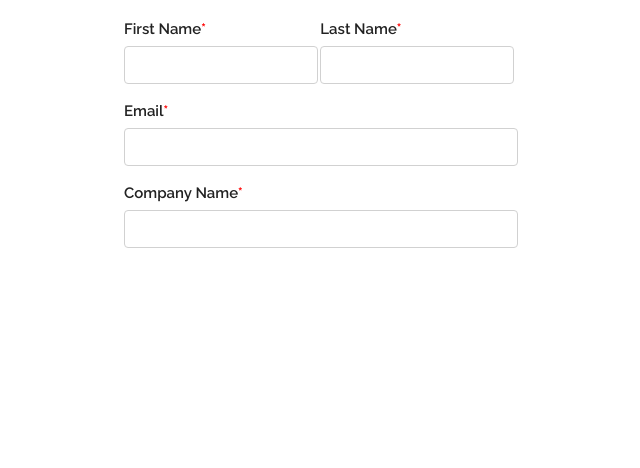
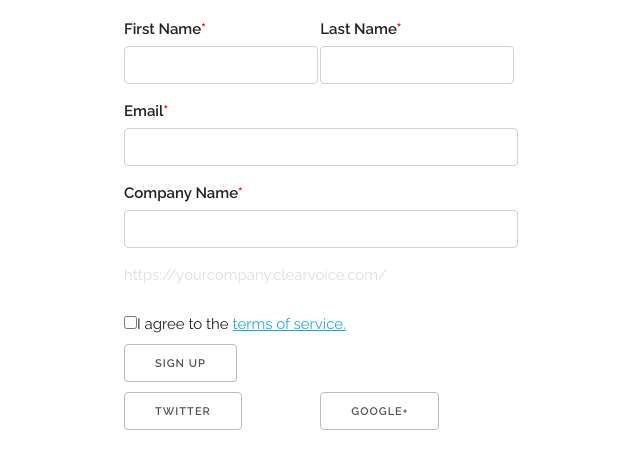
Before and after one commit to ecweiland/clearvoice-redesign, a plain HTML site: page index.html in a window 1280 px wide. Shown: the part 184-652 px from the top of the page, without its empty margins (36-676 px from the left). Drawn offline with Linux system fonts and the light colour scheme.

Commit message:
checkbox and buttons(still no styling)

```diff
--- a/css/custom.css
+++ b/css/custom.css
@@ -9,3 +9,17 @@ h4, h6 {
     content: "*";
     color: red;
 }
+
+/*button styling*/
+
+#sign-up {
+
+}
+
+#twitter {
+
+}
+
+#google-plus {
+
+}
--- a/index.html
+++ b/index.html
@@ -55,8 +55,22 @@
             <div class="twelve columns">
                 <label for="company-name" class="required-label">Company Name</label>
                 <input id="company-name" type="text" value="" company-name="company-name"  size= "45" required>
+                <p style="color:#ddd">https://yourcompany.clearvoice.com/</p>
             </div>
-
+            <div class="twelve columns">
+                <input type="checkbox" name="terms-of-service" value="yes">I agree to the <a href="#">terms of service.</a><br>
+            </div>
+            <div class="twelve columns">
+                <button id="sign-up" type="button" size="45">Sign Up</button>
+            </div>
+            <div class="row">
+                    <div class="six columns">
+                        <button id="twitter" type="button">Twitter</button>
+                    </div>
+                    <div class="six columns">
+                        <button id="google-plus" type="button">Google+</button>
+                    </div>
+            </div>
         </form>
       </div>
       </div>
```
Lines whose indentation alone changed are shown as unchanged.
